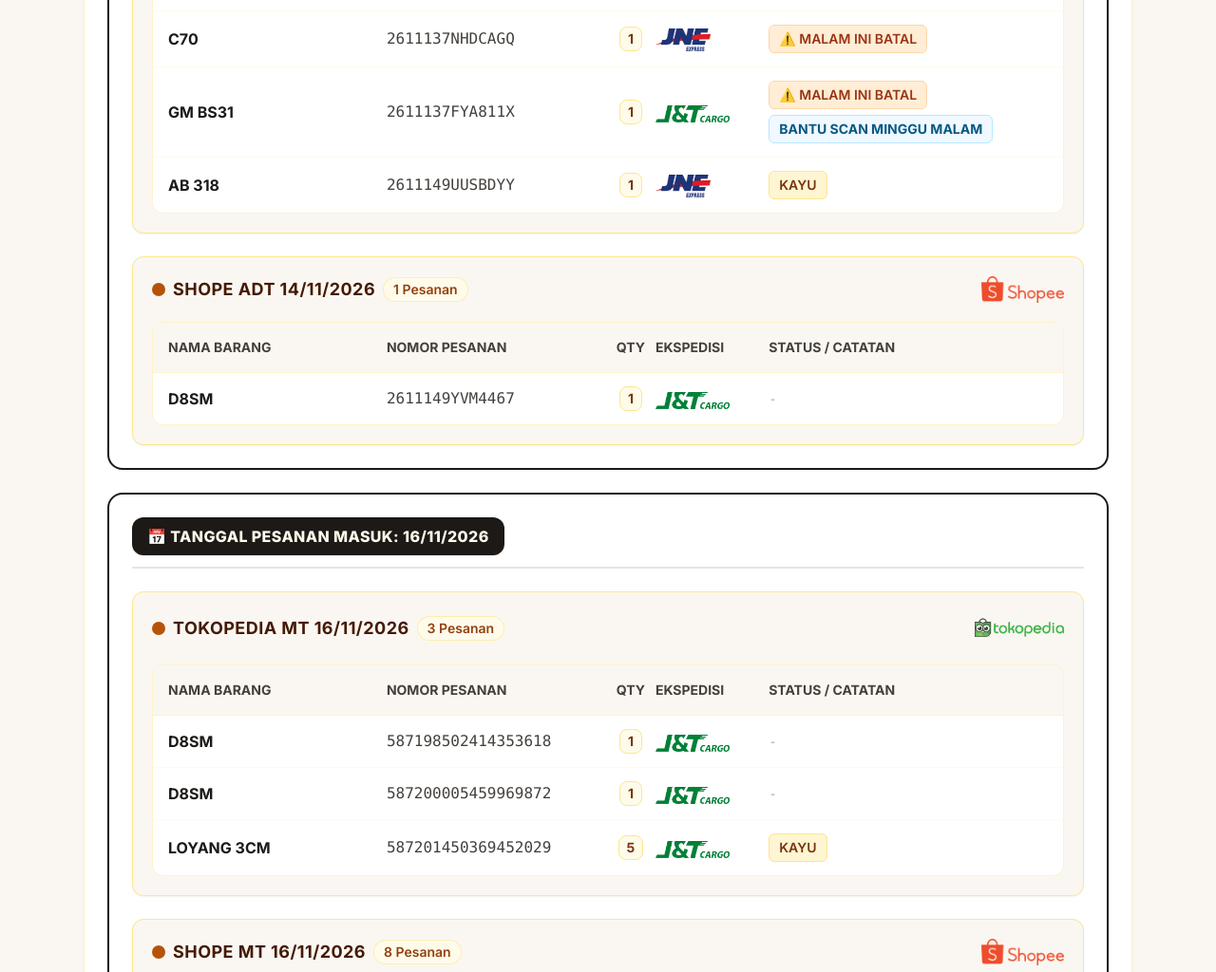
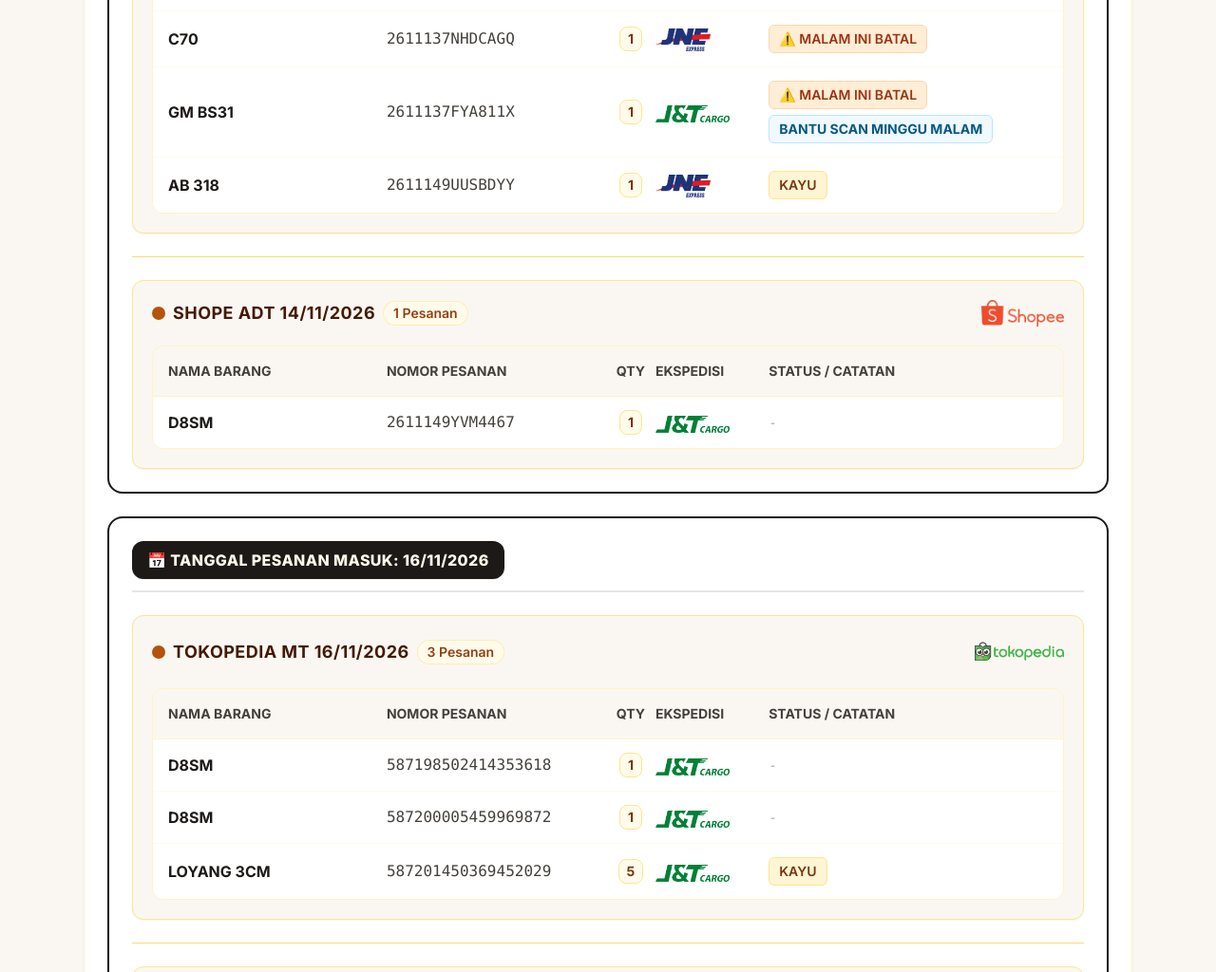
Before and after one commit to putradwi-dev/dashboardmonitoringpengiriman, a plain HTML site: page index.html in a window 1280 px wide. Shown: the part 1104-2128 px from the top of the page at 95% size. Drawn offline with nearby package versions, Linux system fonts and the light colour scheme.

Commit message:
Update index.html

```diff
--- a/index.html
+++ b/index.html
@@ -324,9 +324,9 @@
                     tableRows += `
                         <tr class="item-row hover:bg-sky-100 transition-colors cursor-pointer bg-white" data-kayu="${isKayu}" data-terlambat="${isTerlambat}" data-batal="${isBatal}" data-search="${searchStr}">
                             <td class="py-3.5 px-4 font-bold text-stone-900 text-base w-[24%]">${item.nama}</td>
-                            <td class="py-3.5 px-4 font-mono text-sm sm:text-base text-stone-700 w-[24%]">${item.no_pesanan}</td>
+                            <td class="py-3.5 px-4 font-mono text-sm sm:text-base text-stone-700 w-[26%]">${item.no_pesanan}</td>
                             <td class="py-3.5 px-2 text-center w-[5%]" style="padding-left: 2px; padding-right: 2px;"><span class="bg-amber-50 px-2 py-0.5 rounded-lg font-bold text-amber-900 text-sm inline-block border border-amber-200">${itemQty}</span></td>
-                            <td class="py-3.5 px-2 w-[13%]" style="padding-left: 2px; padding-right: 2px;">${badgeEkspedisi}</td>
+                            <td class="py-3.5 px-2 w-[11%]" style="padding-left: 2px; padding-right: 2px;">${badgeEkspedisi}</td>
                             <td class="py-3.5 px-4 w-[34%]"><div class="flex flex-wrap gap-1.5 items-center">${statusBadgesHtml}</div></td>
                         </tr>
                     `;
@@ -393,6 +393,11 @@
                 `;
 
                 if (storeContainer) {
+                    if (storeContainer.children.length > 0) {
+                        const divider = document.createElement('hr');
+                        divider.className = "border-t border-amber-300/80 my-6";
+                        storeContainer.appendChild(divider);
+                    }
                     storeContainer.appendChild(storeDiv);
                 }
             });
```
